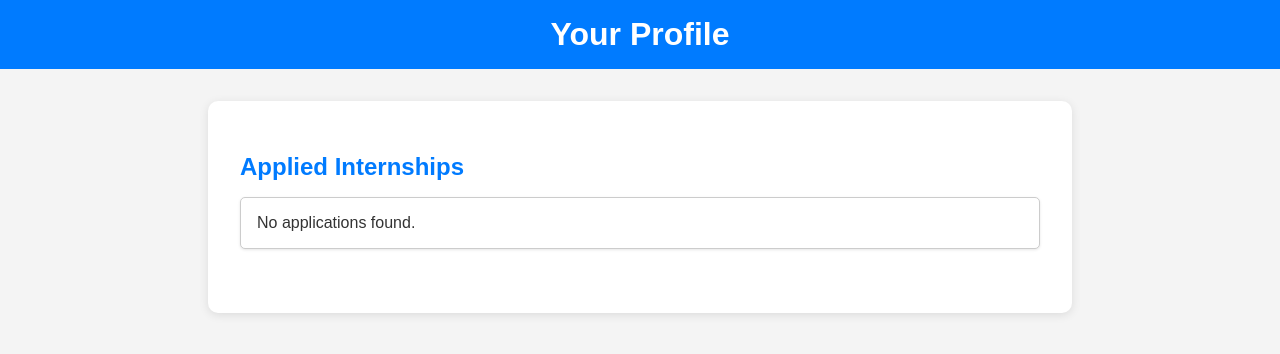
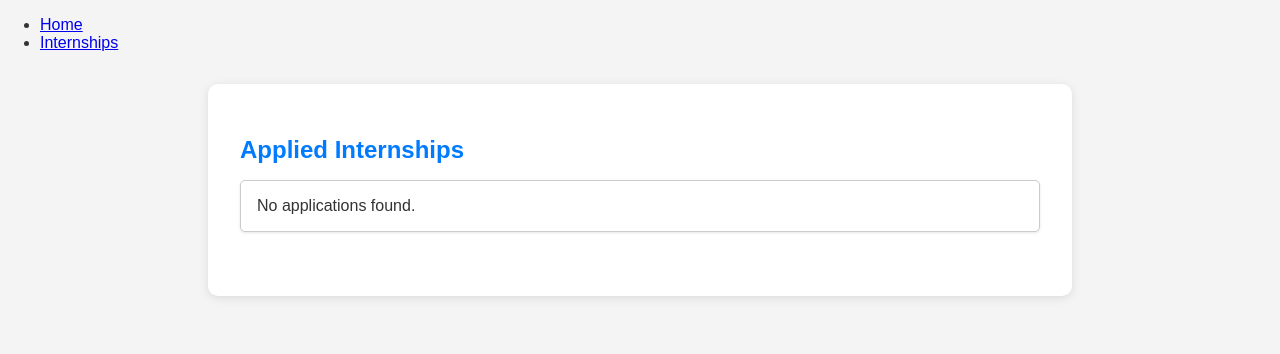
Before and after one commit to thebenjii/sitetest.github.io, a Jekyll site: the page profile.html, which Jekyll copies as it is, in a window 1280 px wide. Shown: the top 354 px of the page. Built offline with Jekyll 4.4.1, drawn with Linux system fonts in a browser that asks for light colours.

Commit message:
Update profile.html

```diff
--- a/profile.html
+++ b/profile.html
@@ -60,9 +60,12 @@
 </head>
 <body>
   <!-- Header -->
-  <header class="header">
-    <h1>Your Profile</h1>
-  </header>
+ <nav>
+      <ul class="nav-links">
+        <li><a href="index.html">Home</a></li>
+        <li><a href="internships.html">Internships</a></li>
+      </ul>
+    </nav>
 
   <!-- Content -->
   <div class="content">
```
